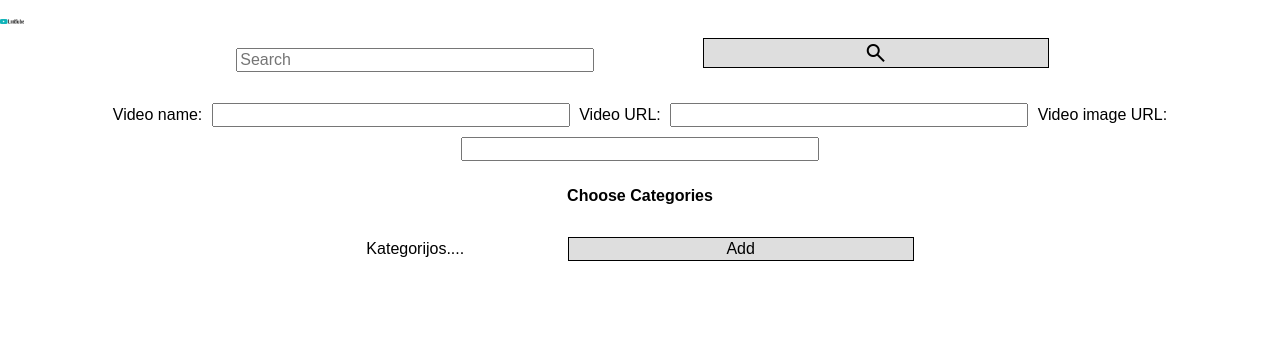
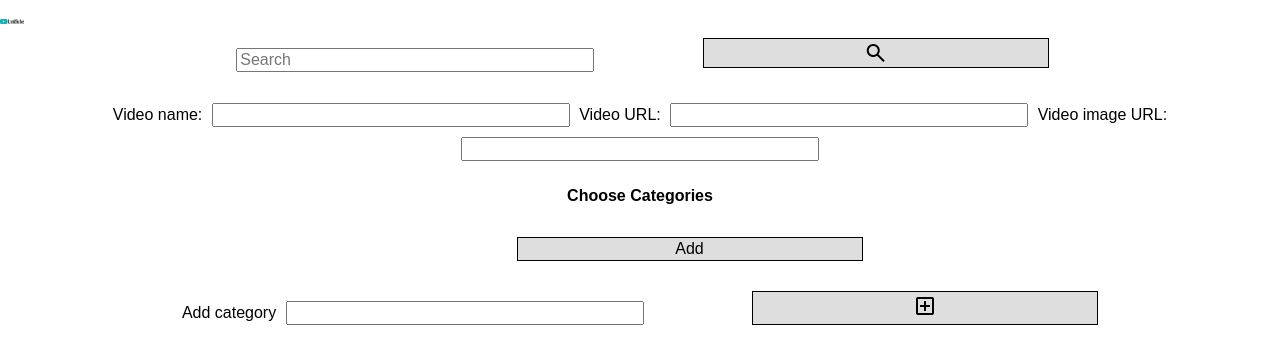
Before and after one commit to ViliusSenkus/PHP-training, a PHP site: the page made by 2023-02-28_MVC_Youtube/view/user/addvideo.php in a window 1280 px wide. Shown: the top 364 px of the page. Run offline with PHP 8.4, Linux system fonts and the light colour scheme; the template is opened without the code that fills it, so the values that code supplies are empty; the visitor is signed in with stand-in values (Sample User, id 1).

Commit message:
add category button for user added

```diff
--- a/2023-02-28_MVC_Youtube/view/user/addvideo.php
+++ b/2023-02-28_MVC_Youtube/view/user/addvideo.php
@@ -19,7 +19,6 @@
             <input type="text" name="video_url" />
             <label>Video image URL:</label>
             <input type="text" name="thumb_url" />
-
             <div>
                   <h4>Choose Categories</h4>
                   <div class="cats">
@@ -39,9 +38,19 @@
                   endforeach;
             ?>
             </div>
-            Kategorijos....
             <input type="text" name="user" value="<?$_SESSION['id']?>"hidden/>
             <input type="text" name="userAction" value="userAddVideo" hidden/>
             <button type="submit">Add</button>
       <form>
 </div>
+<div>
+      <form method="POST" action="<?php echo htmlspecialchars($_SERVER['PHP_SELF']);?>">
+            <label>Add category</label>
+            <input type="text" name="category" />
+            <button type="submit">
+                  <span class="material-symbols-outlined">
+                        add_box
+                  </span>
+            </button>
+      </form>
+</div>
```
